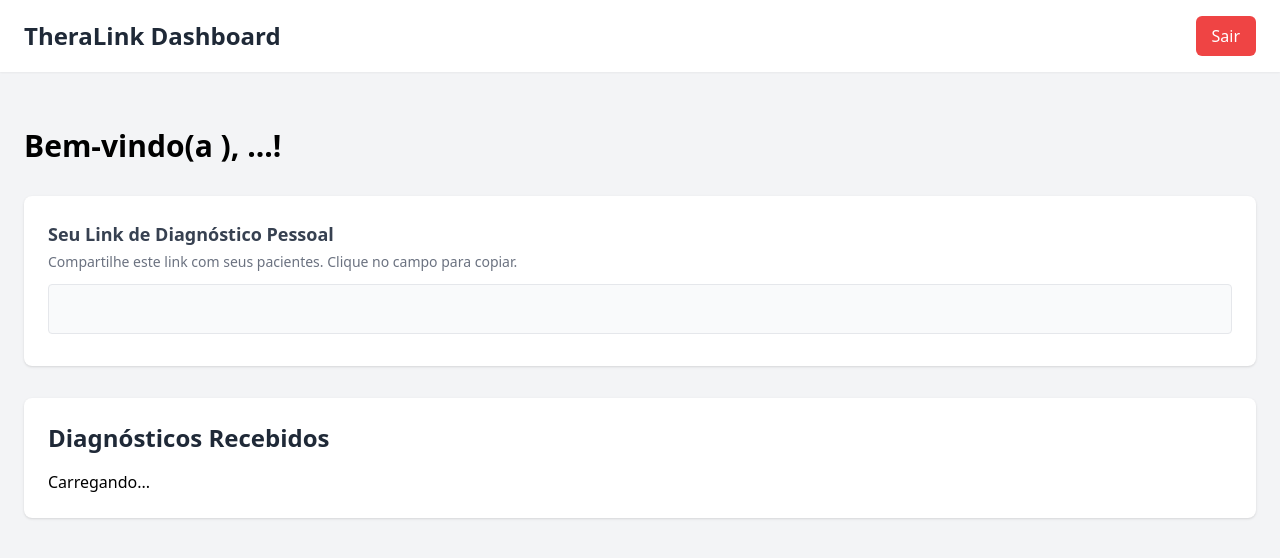
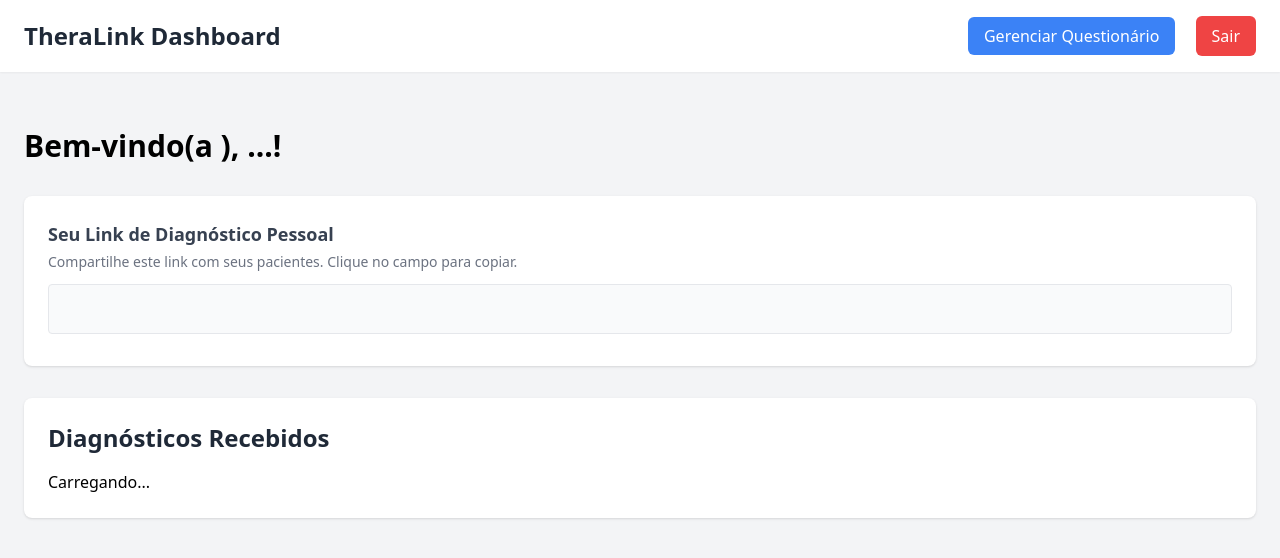
Before and after one commit to fluk51fer-beep/theralink2-0, a plain HTML site: page dashboard.html in a window 1280 px wide. Drawn offline with nearby package versions, Linux system fonts and the light colour scheme; a script that the page names is missing.

Commit message:
Update dashboard.html

```diff
--- a/dashboard.html
+++ b/dashboard.html
@@ -10,13 +10,16 @@
     <header class="bg-white shadow-sm">
         <nav class="container mx-auto px-6 py-4 flex justify-between items-center">
             <h1 class="text-2xl font-bold text-gray-800">TheraLink Dashboard</h1>
-            <button id="logout-button" class="bg-red-500 text-white px-4 py-2 rounded-md">Sair</button>
+            <div>
+                <!-- NOVO: Link para a configuração -->
+                <a href="configuracao.html" class="text-white bg-blue-500 px-4 py-2 rounded-md hover:bg-blue-600 mr-4">Gerenciar Questionário</a>
+                <button id="logout-button" class="bg-red-500 text-white px-4 py-2 rounded-md">Sair</button>
+            </div>
         </nav>
     </header>
     <main class="container mx-auto p-6 mt-8">
         <h2 class="text-3xl font-bold">Bem-vindo(a ), <span id="user-name">...</span>!</h2>
 
-        <!-- NOVO: Seção do Link Personalizado -->
         <div class="mt-8 bg-white p-6 rounded-lg shadow">
             <label for="personal-link" class="block text-lg font-semibold text-gray-700">Seu Link de Diagnóstico Pessoal</label>
             <p class="text-sm text-gray-500 mt-1 mb-3">Compartilhe este link com seus pacientes. Clique no campo para copiar.</p>
@@ -24,7 +27,6 @@
             <div id="dashboard-message-container" class="mt-2"></div>
         </div>
 
-        <!-- NOVO: Seção da Lista de Diagnósticos -->
         <div class="mt-8 bg-white p-6 rounded-lg shadow">
             <h3 class="text-2xl font-bold text-gray-800">Diagnósticos Recebidos</h3>
             <div id="diagnostics-list" class="mt-4">
```
